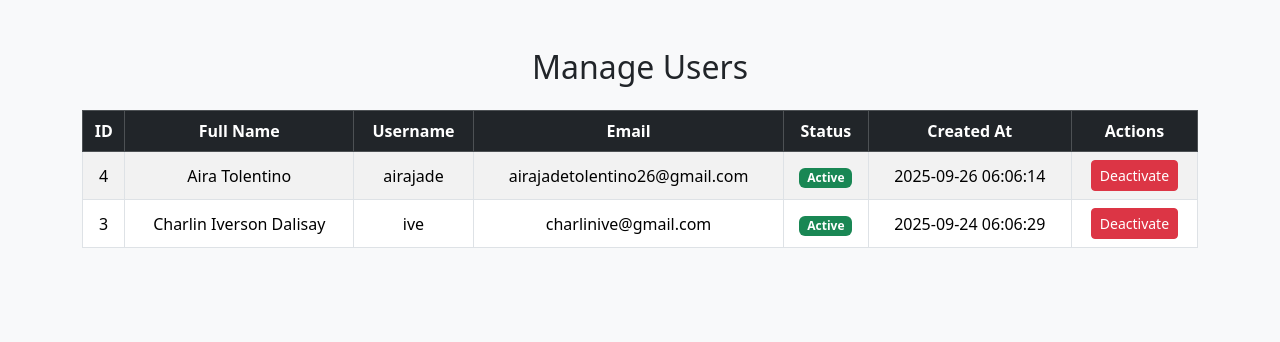
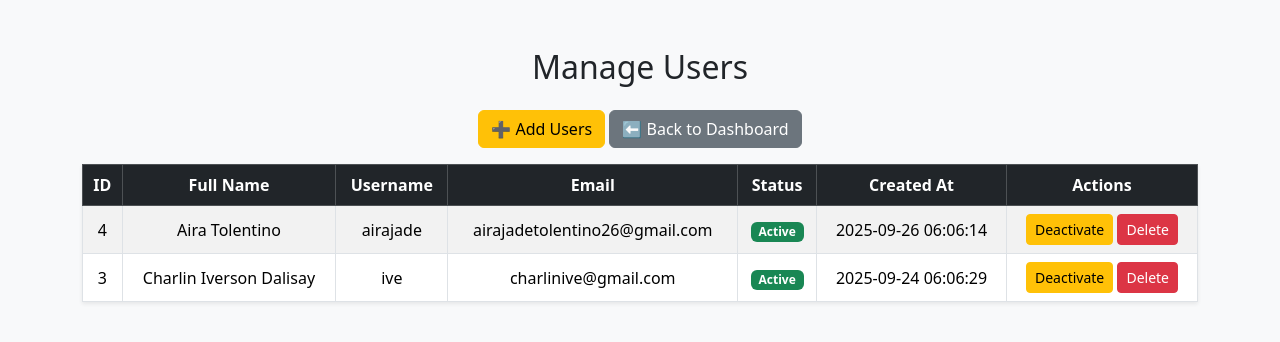
Before and after one commit to iiiive/Beehive, a PHP site: page /thesis/frontend/manage-users.php in a window 1280 px wide. Shown: the top 342 px of the page. Run offline with PHP 8.4, Linux system fonts and the light colour scheme; a user stored in the database is signed in; data comes from the database, SQL or seed files in the repository.

Commit message:
manageusers

```diff
--- a/frontend/manage-users.php
+++ b/frontend/manage-users.php
@@ -2,13 +2,13 @@
 require_once "../config.php";
 session_start();
 
-// Check if admin is logged in (you should already have an admin session)
+// Check if admin is logged in
 if (!isset($_SESSION['admin_logged_in']) || $_SESSION['admin_logged_in'] !== true) {
     header("location: admin-login.php");
     exit;
 }
 
-// Handle delete/deactivate request
+// === Handle deactivate request ===
 if (isset($_GET['delete_id'])) {
     $user_id = intval($_GET['delete_id']);
     $sql = "UPDATE users SET status = 'inactive' WHERE user_id = ?";
@@ -20,7 +20,7 @@ if (isset($_GET['delete_id'])) {
     exit;
 }
 
-// Handle reactivate request
+// === Handle reactivate request ===
 if (isset($_GET['activate_id'])) {
     $user_id = intval($_GET['activate_id']);
     $sql = "UPDATE users SET status = 'active' WHERE user_id = ?";
@@ -32,12 +32,23 @@ if (isset($_GET['activate_id'])) {
     exit;
 }
 
-// Fetch all users
+// === Handle permanent delete request ===
+if (isset($_GET['permanent_delete_id'])) {
+    $user_id = intval($_GET['permanent_delete_id']);
+    $sql = "DELETE FROM users WHERE user_id = ?";
+    $stmt = mysqli_prepare($link, $sql);
+    mysqli_stmt_bind_param($stmt, "i", $user_id);
+    mysqli_stmt_execute($stmt);
+    mysqli_stmt_close($stmt);
+    header("Location: manage-users.php?permadeleted=1");
+    exit;
+}
+
+// === Fetch all users ===
 $sql = "SELECT user_id, firstname, lastname, username, email, status, created_at
         FROM users ORDER BY created_at DESC";
 $result = mysqli_query($link, $sql);
 ?>
-
 <!DOCTYPE html>
 <html lang="en">
 <head>
@@ -49,13 +60,20 @@ $result = mysqli_query($link, $sql);
 <div class="container mt-5">
     <h2 class="mb-4 text-center">Manage Users</h2>
 
+    <div class="mb-3 text-center">
+        <a href="manage_users.php" class="btn btn-warning">➕ Add Users</a>
+        <a href="admin-dashboard.php" class="btn btn-secondary">⬅ Back to Dashboard</a>
+    </div>
+
     <?php if (isset($_GET['deleted'])): ?>
         <div class="alert alert-warning">User account has been deactivated.</div>
     <?php elseif (isset($_GET['activated'])): ?>
         <div class="alert alert-success">User account has been reactivated.</div>
+    <?php elseif (isset($_GET['permadeleted'])): ?>
+        <div class="alert alert-danger">User account permanently deleted.</div>
     <?php endif; ?>
 
-    <table class="table table-bordered table-striped text-center align-middle">
+    <table class="table table-bordered table-striped text-center align-middle shadow-sm">
         <thead class="table-dark">
             <tr>
                 <th>ID</th>
@@ -84,8 +102,8 @@ $result = mysqli_query($link, $sql);
                 <td><?= $row['created_at'] ?></td>
                 <td>
                     <?php if ($row['status'] == 'active'): ?>
-                        <a href="?delete_id=<?= $row['user_id'] ?>" class="btn btn-danger btn-sm"
-                           onclick="return confirm('Are you sure you want to deactivate this user?');">
+                        <a href="?delete_id=<?= $row['user_id'] ?>" class="btn btn-warning btn-sm"
+                           onclick="return confirm('Deactivate this user?');">
                            Deactivate
                         </a>
                     <?php else: ?>
@@ -93,6 +111,12 @@ $result = mysqli_query($link, $sql);
                            Reactivate
                         </a>
                     <?php endif; ?>
+
+                    <a href="?permanent_delete_id=<?= $row['user_id'] ?>"
+                       class="btn btn-danger btn-sm"
+                       onclick="return confirm('⚠️ WARNING: This will permanently delete the user. Continue?');">
+                       Delete
+                    </a>
                 </td>
             </tr>
         <?php endwhile; ?>
--- a/frontend/manage_users.php
+++ b/frontend/manage_users.php
@@ -168,7 +168,7 @@ button:active {
 </head>
 <body>
 
-<a href="admin-dashboard.php" class="back-btn">⬅ Back</a>
+<a href="manage-users.php" class="back-btn">⬅ Back</a>
 
 <div class="container">
   <h2> Create Worker Account</h2>
```
